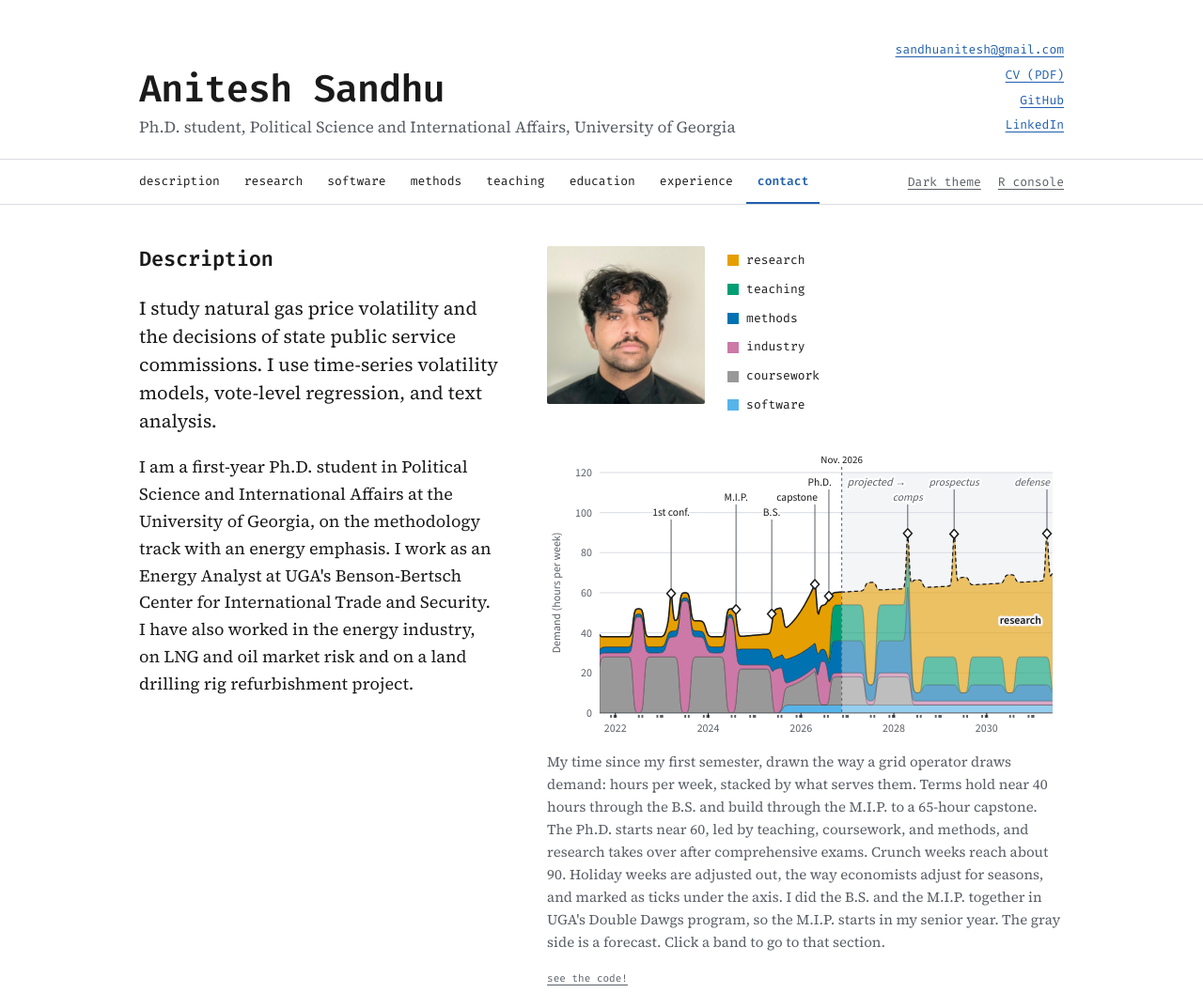
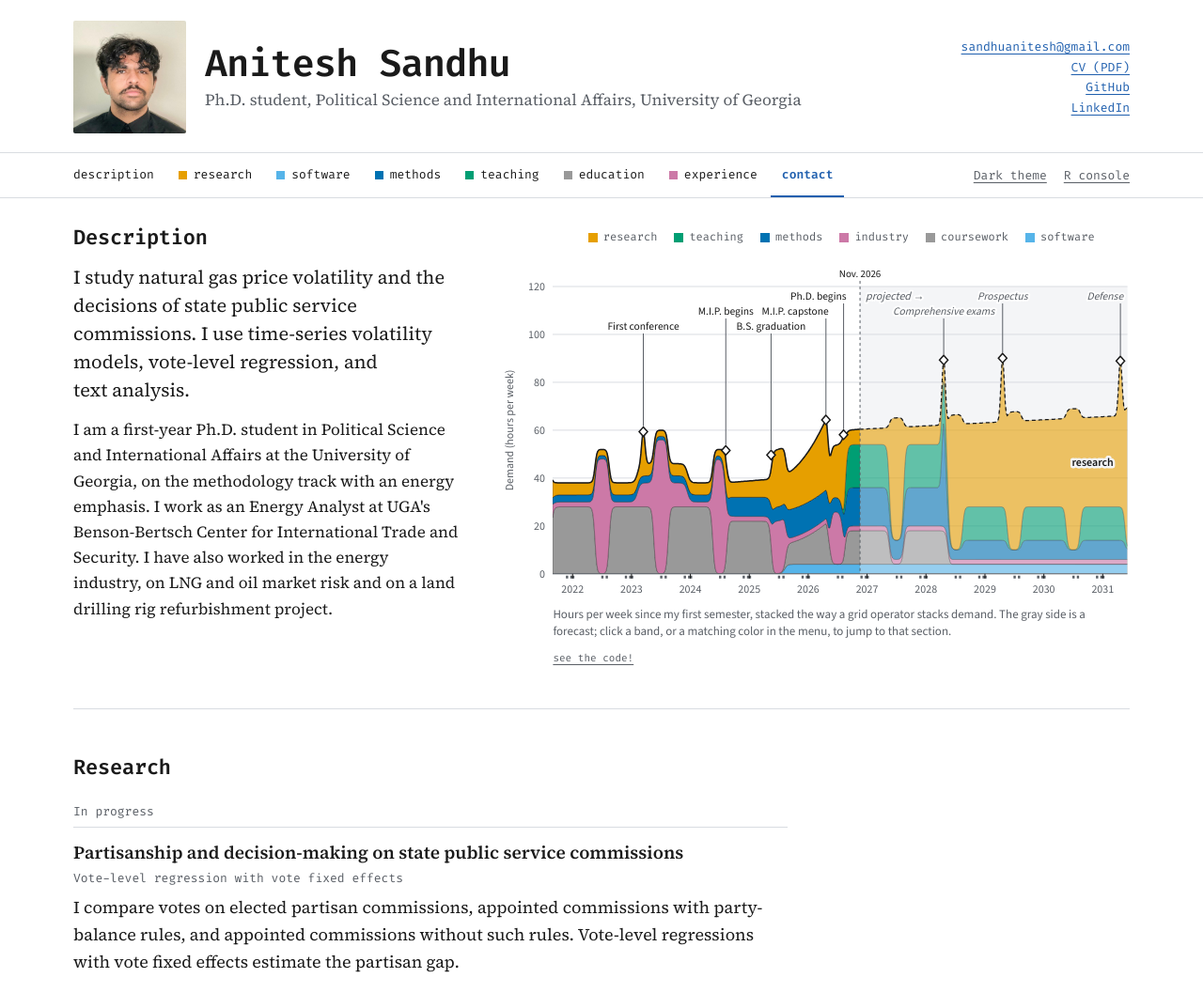
Before and after one commit to ani-sdhu/Website, a plain HTML site: page index.html in a window 1280 px wide. Shown: the top 1057 px of the page at 94% size. Drawn offline with nearby package versions, Linux system fonts and the light colour scheme.

Commit message:
Adopt the compact masthead layout with a color-coded menu
Bigger portrait beside the name, the menu color-coded to the chart bands,
a plain chart key centered over the plotting area, interaction moved to
the bands and menu, one shared left and right edge, sharing-preview tags,
an updated date in the footer, and typographic details.

Co-Authored-By: Claude Opus 5.5 <noreply@anthropic.com>
Claude-Session: https://claude.ai/code/session_01EK45k6sFjaWVFGKx49TiBy

```diff
--- a/assets/css/style.css
+++ b/assets/css/style.css
@@ -339,11 +339,16 @@ body.console-on { padding-bottom: min(40vh, 340px); }
    then the description beside the photo, legend, and chart
    ========================================================= */
 html { scroll-padding-top: 64px; }
-.top { display: grid; grid-template-columns: minmax(0, 1fr) auto; align-items: end; gap: 16px 40px; padding: 40px 28px 22px; }
-.top h1 { margin: 0 0 6px; }
+.wrap { max-width: 1180px; }
+
+/* masthead: photo + name on the left, contact on the right */
+.top { display: grid; grid-template-columns: minmax(0, 1fr) auto; align-items: center; gap: 16px 40px; padding: 22px 28px 20px; }
+.top .id { display: flex; align-items: center; gap: 20px; min-width: 0; }
+.top .portrait { width: 84px; height: 84px; }
+.top h1 { margin: 0 0 4px; }
 .top .role { margin: 0; font-size: 1.0625rem; }
-.contact-top { list-style: none; margin: 0; padding: 0; display: flex; flex-direction: column; align-items: flex-end; gap: 0; font-family: var(--mono); font-size: .8125rem; }
-.contact-top a { display: inline-block; padding: 3px 0; }
+.contact-top { list-style: none; margin: 0; padding: 0; display: flex; flex-direction: column; align-items: flex-end; gap: 0; font-family: var(--mono); font-size: .8125rem; line-height: 1.5; }
+.contact-top a { display: inline-block; padding: 1px 0; }
 
 .navbar { position: sticky; top: 0; z-index: 20; background: var(--bg); border-top: 1px solid var(--rule); border-bottom: 1px solid var(--rule); }
 .navbar-inner { display: flex; align-items: center; justify-content: space-between; gap: 16px; }
@@ -359,26 +364,94 @@ html { scroll-padding-top: 64px; }
 .navbar li a[aria-current] { color: var(--accent); border-bottom-color: var(--accent); font-weight: 600; }
 .nav-tools { margin: 0; display: flex; gap: 18px; flex-shrink: 0; }
 
-main.wrap { padding-top: 44px; padding-bottom: 40px; }
+main.wrap { padding-top: 28px; padding-bottom: 40px; }
 main > section:not(.hero) { max-width: 760px; }
 
-.hero { display: grid; grid-template-columns: minmax(0, 0.82fr) minmax(0, 1.18fr); gap: 52px; align-items: start; }
-.hero-text .lede { font-size: 1.25rem; }
-.who { display: flex; gap: 24px; align-items: flex-start; }
-.who .portrait { width: 168px; height: 168px; }
-.legend { flex-direction: column; flex-wrap: nowrap; gap: 0; margin: 0; }
-.legend a { padding: 5px 0; }
-.hero .chunk { margin-top: 22px; }
-.hero figcaption { font-size: .9375rem; }
+/* hero: description 40%, chart 60% */
+.hero { display: grid; grid-template-columns: minmax(0, 38fr) minmax(0, 62fr); gap: 44px; align-items: start; }
+main > section.hero { padding-bottom: 40px; margin-bottom: 48px; }
+.hero h2 { margin-bottom: 14px; }
+.hero-text .lede { font-size: 1.25rem; margin-bottom: 14px; }
+.hero-text p:not(.lede) { font-size: 1.0625rem; }
+
+/* legend: one compact row of links right above the plot */
+.hero .legend { display: flex; flex-direction: row; flex-wrap: wrap; gap: 0 18px; margin: 0; padding-bottom: 6px; border-bottom: 1px solid var(--rule); font-size: .75rem; }
+.hero .legend a { padding: 3px 0; gap: 6px; }
+.hero .legend .sw { width: 10px; height: 10px; }
+.hero .chunk { margin: 0; }
+.hero .plot { margin-top: 4px; }
+.hero figcaption { font-family: "Source Sans 3", "Helvetica Neue", Arial, sans-serif; font-size: .8125rem; line-height: 1.45; padding-top: 4px; max-width: none; }
+.hero .code { margin-top: 2px; }
 
 @media (max-width: 860px) {
   html { scroll-padding-top: 56px; }
-  .top { grid-template-columns: 1fr; padding: 28px 20px 18px; }
-  .contact-top { flex-direction: row; flex-wrap: wrap; align-items: center; gap: 2px 18px; }
+  .top { grid-template-columns: 1fr; padding: 20px 20px 14px; gap: 10px; }
+  .top .id { gap: 14px; }
+  .top .portrait { width: 64px; height: 64px; }
+  .top .role { font-size: .9375rem; line-height: 1.4; }
+  .contact-top { display: grid; grid-template-columns: auto auto; justify-content: start; gap: 0 20px; }
   .navbar-inner { padding: 0; }
   .navbar ul { padding: 0 20px; flex: 1; }
   .nav-tools { display: none; }
-  .hero { grid-template-columns: 1fr; gap: 28px; }
-  .who .portrait { width: 120px; height: 120px; }
-  main.wrap { padding-top: 28px; }
+  .hero { grid-template-columns: 1fr; gap: 24px; }
+  main.wrap { padding-top: 22px; }
+  .hero .legend { gap: 0 14px; }
 }
+
+
+/* =========================================================
+   Refinements: band colours site-wide, colour-coded menu,
+   centred chart key, one alignment grid, typographic details
+   ========================================================= */
+:root {
+  --b-research: #e69f00; --b-teaching: #009e73; --b-methods: #0072b2;
+  --b-industry: #cc79a7; --b-coursework: #999999; --b-software: #56b4e9;
+}
+
+/* portrait */
+.top .portrait { width: 120px; height: 120px; }
+
+/* colour-coded menu: a key swatch before each section that has a band */
+.navbar li a[data-band] { display: flex; align-items: center; gap: 7px; }
+.navbar li a[data-band]::before { content: ""; width: 9px; height: 9px; flex-shrink: 0; background: var(--band); }
+.navbar a[data-band="research"]   { --band: var(--b-research); }
+.navbar a[data-band="teaching"]   { --band: var(--b-teaching); }
+.navbar a[data-band="methods"]    { --band: var(--b-methods); }
+.navbar a[data-band="industry"]   { --band: var(--b-industry); }
+.navbar a[data-band="coursework"] { --band: var(--b-coursework); }
+.navbar a[data-band="software"]   { --band: var(--b-software); }
+.navbar li a[data-band][aria-current] { color: var(--text); border-bottom-color: var(--band); }
+
+/* chart key: centred over the plotting area (the plot starts 56px in, after the y-axis) */
+.key {
+  list-style: none; margin: 0; padding: 0 0 0 56px;
+  display: flex; flex-wrap: wrap; justify-content: center; gap: 2px 18px;
+  font-family: var(--mono); font-size: .75rem; color: var(--text-2);
+}
+.key li { display: inline-flex; align-items: center; gap: 6px; }
+.key .sw { width: 10px; height: 10px; display: inline-block; }
+.key [data-band="research"] .sw { background: var(--b-research); }
+.key [data-band="teaching"] .sw { background: var(--b-teaching); }
+.key [data-band="methods"] .sw { background: var(--b-methods); }
+.key [data-band="industry"] .sw { background: var(--b-industry); }
+.key [data-band="coursework"] .sw { background: var(--b-coursework); }
+.key [data-band="software"] .sw { background: var(--b-software); }
+
+/* alignment: the hero heading, the chart key, and the chart share one top line;
+   the caption and code toggle sit on the plot's left edge, like the axis */
+.hero h2 { margin-top: 0; line-height: 1.25; }
+.hero .key { min-height: 1.75rem; align-items: center; }
+.hero figcaption, .hero .code { padding-left: 56px; }
+
+/* typographic details */
+h1, h2, h3, h4 { text-wrap: balance; }
+main p, figcaption { text-wrap: pretty; }
+.args dt, .how, .contact-top, .navbar { font-variant-numeric: tabular-nums; }
+::selection { background: color-mix(in srgb, var(--accent) 22%, transparent); }
+
+@media (max-width: 860px) {
+  .top .portrait { width: 88px; height: 88px; }
+  .key { padding-left: 0; gap: 2px 14px; }
+  .hero figcaption, .hero .code { padding-left: 0; }
+}
+.navbar li a[data-band].on { border-bottom-color: var(--band); }
--- a/assets/js/site.js
+++ b/assets/js/site.js
@@ -105,7 +105,7 @@
 
   function draw(animate) {
     var W = Math.max(280, holder.clientWidth), small = W < 620, tiny = W < 420, H = small ? 320 : 370;
-    var m = { l: 56, r: 12, t: 34, b: 30 }, pw = W - m.l - m.r, ph = H - m.t - m.b, base = m.t + ph;
+    var m = { l: 56, r: 2, t: 34, b: 30 }, pw = W - m.l - m.r, ph = H - m.t - m.b, base = m.t + ph;
     var X = function (t) { return m.l + (t - T0) / (T1 - T0) * pw; };
     var Y = function (v) { return base - v / TOP * ph; };
     var f1 = function (n) { return Math.round(n * 10) / 10; };
@@ -239,7 +239,7 @@
   function focus(band) {
     holder.classList.toggle("focus", !!band);
     $$("#plot .band").forEach(function (p) { p.classList.toggle("on", !!band && p.classList.contains(band)); });
-    $$(".legend a").forEach(function (a) { a.classList.toggle("on", a.getAttribute("data-band") === band); });
+    $$(".navbar a[data-band]").forEach(function (a) { a.classList.toggle("on", a.getAttribute("data-band") === band); });
   }
 
   // crosshair, edge dots, and the tooltip for week t
@@ -304,13 +304,6 @@
   });
   holder.addEventListener("pointermove", track);
   holder.addEventListener("pointerleave", function () { focus(null); hide(); });
-  $$(".legend a").forEach(function (a) {
-    var b = a.getAttribute("data-band");
-    a.addEventListener("pointerenter", function () { focus(b); });
-    a.addEventListener("pointerleave", function () { focus(null); });
-    a.addEventListener("focus", function () { focus(b); });
-    a.addEventListener("blur", function () { focus(null); });
-  });
   var redraw = null, lastW = holder.clientWidth;
   window.addEventListener("resize", function () {
     clearTimeout(redraw);
@@ -332,7 +325,7 @@
       } else a.removeAttribute("aria-current");
     });
   }
-  links.concat($$(".legend a")).forEach(function (a) {
+  links.forEach(function (a) {
     a.addEventListener("click", function () {
       held = a.getAttribute("href").slice(1);
       mark(held);
@@ -358,6 +351,18 @@
   }, { passive: true });
   window.addEventListener("resize", spy);
   spy();
+  // hovering a colour-coded menu item lights up its band in the chart
+  links.forEach(function (a) {
+    var band = a.getAttribute("data-band");
+    if (!band) return;
+    a.addEventListener("pointerenter", function () { focus(band); });
+    a.addEventListener("pointerleave", function () { focus(null); });
+    a.addEventListener("focus", function () { focus(band); });
+    a.addEventListener("blur", function () { focus(null); });
+  });
+  // the date the page was last published
+  var upd = $("#updated"), lm = new Date(document.lastModified);
+  if (upd && !isNaN(lm)) upd.textContent = " \u00b7 Updated " + MONTHS[lm.getMonth()] + " " + lm.getFullYear();
 
   /* ---------- R console ---------- */
   var box = $("#console"), out = $("#console-out"), input = $("#console-input"), scroller = $("#console-scroll");
--- a/index.html
+++ b/index.html
@@ -8,6 +8,12 @@
   <script>
     try { if (localStorage.getItem("theme") === "dark") document.documentElement.setAttribute("data-theme", "dark"); } catch (e) {}
   </script>
+  <meta name="theme-color" content="#ffffff">
+  <meta property="og:type" content="website">
+  <meta property="og:title" content="Anitesh Sandhu">
+  <meta property="og:description" content="Ph.D. student in Political Science and International Affairs at the University of Georgia. Natural gas price volatility, state public service commissions, and quantitative methods.">
+  <meta property="og:image" content="assets/img/headshot.jpg">
+  <meta name="twitter:card" content="summary">
   <link rel="preconnect" href="https://fonts.googleapis.com">
   <link rel="preconnect" href="https://fonts.gstatic.com" crossorigin>
   <link href="https://fonts.googleapis.com/css2?family=Fira+Code:wght@400;600&family=Source+Sans+3:wght@400;600&family=Source+Serif+4:ital,opsz,wght@0,8..60,400;0,8..60,600;1,8..60,400&display=swap" rel="stylesheet">
@@ -18,9 +24,12 @@
   <a class="skip" href="#main">Skip to content</a>
 
   <header class="top wrap">
-    <div>
-      <h1>Anitesh Sandhu</h1>
-      <p class="role">Ph.D. student, Political Science and International Affairs, University of Georgia</p>
+    <div class="id">
+      <img class="portrait" src="assets/img/headshot.jpg" alt="Portrait of Anitesh Sandhu" width="120" height="120">
+      <div>
+        <h1>Anitesh Sandhu</h1>
+        <p class="role">Ph.D. student, Political Science and International Affairs, University of Georgia</p>
+      </div>
     </div>
     <ul class="contact-top">
       <li><a href="mailto:sandhuanitesh@gmail.com">sandhuanitesh@gmail.com</a></li>
@@ -34,12 +43,12 @@
     <div class="wrap navbar-inner">
       <ul>
         <li><a href="#description">description</a></li>
-        <li><a href="#research">research</a></li>
-        <li><a href="#software">software</a></li>
-        <li><a href="#methods">methods</a></li>
-        <li><a href="#teaching">teaching</a></li>
-        <li><a href="#education">education</a></li>
-        <li><a href="#experience">experience</a></li>
+        <li><a href="#research" data-band="research">research</a></li>
+        <li><a href="#software" data-band="software">software</a></li>
+        <li><a href="#methods" data-band="methods">methods</a></li>
+        <li><a href="#teaching" data-band="teaching">teaching</a></li>
+        <li><a href="#education" data-band="coursework">education</a></li>
+        <li><a href="#experience" data-band="industry">experience</a></li>
         <li><a href="#contact">contact</a></li>
       </ul>
       <p class="nav-tools">
@@ -57,24 +66,21 @@
         <p>I am a first-year Ph.D. student in Political Science and International Affairs at the University of Georgia, on the methodology track with an energy emphasis. I work as an Energy Analyst at UGA's Benson-Bertsch Center for International Trade and Security. I have also worked in the energy industry, on LNG and oil market risk and on a land drilling rig refurbishment project.</p>
       </div>
       <div class="hero-side">
-        <div class="who">
-          <img class="portrait" src="assets/img/headshot.jpg" alt="Portrait of Anitesh Sandhu" width="168" height="168">
-          <nav class="legend" aria-label="Sections in the chart">
-            <a href="#research" data-band="research"><span class="sw" aria-hidden="true"></span>research</a>
-            <a href="#teaching" data-band="teaching"><span class="sw" aria-hidden="true"></span>teaching</a>
-            <a href="#methods" data-band="methods"><span class="sw" aria-hidden="true"></span>methods</a>
-            <a href="#experience" data-band="industry"><span class="sw" aria-hidden="true"></span>industry</a>
-            <a href="#education" data-band="coursework"><span class="sw" aria-hidden="true"></span>coursework</a>
-            <a href="#software" data-band="software"><span class="sw" aria-hidden="true"></span>software</a>
-          </nav>
-        </div>
+        <ul class="key" aria-label="Chart key">
+          <li data-band="research"><span class="sw" aria-hidden="true"></span>research</li>
+          <li data-band="teaching"><span class="sw" aria-hidden="true"></span>teaching</li>
+          <li data-band="methods"><span class="sw" aria-hidden="true"></span>methods</li>
+          <li data-band="industry"><span class="sw" aria-hidden="true"></span>industry</li>
+          <li data-band="coursework"><span class="sw" aria-hidden="true"></span>coursework</li>
+          <li data-band="software"><span class="sw" aria-hidden="true"></span>software</li>
+        </ul>
       <figure class="chunk" id="chunk" hidden>
         <div class="plot-wrap">
           <div class="plot" id="plot"></div>
           <div class="tip" id="plot-tip" hidden></div>
         </div>
         <p class="sr-only" id="plot-live" aria-live="polite"></p>
-        <figcaption>My time since my first semester, drawn the way a grid operator draws demand: hours per week, stacked by what serves them. Terms hold near 40 hours through the B.S. and build through the M.I.P. to a 65-hour capstone. The Ph.D. starts near 60, led by teaching, coursework, and methods, and research takes over after comprehensive exams. Crunch weeks reach about 90. Holiday weeks are adjusted out, the way economists adjust for seasons, and marked as ticks under the axis. I did the B.S. and the M.I.P. together in UGA's Double Dawgs program, so the M.I.P. starts in my senior year. The gray side is a forecast. Click a band to go to that section.</figcaption>
+        <figcaption>Hours per week since my first semester, stacked the way a grid operator stacks demand. The gray side is a forecast; click a band, or a matching color in the menu, to jump to that section.</figcaption>
         <details class="code">
           <summary>see the code!</summary>
           <pre class="src"><code>wk   &lt;- seq(2021.66, 2031.42, by = 1/365)                    <span class="cm"># every day since my first semester</span>
@@ -231,7 +237,7 @@
     </section>
 
     <footer class="foot">
-      <p>&copy; 2026 Anitesh Sandhu</p>
+      <p>&copy; 2026 Anitesh Sandhu<span id="updated"></span></p>
     </footer>
   </main>
 
```
